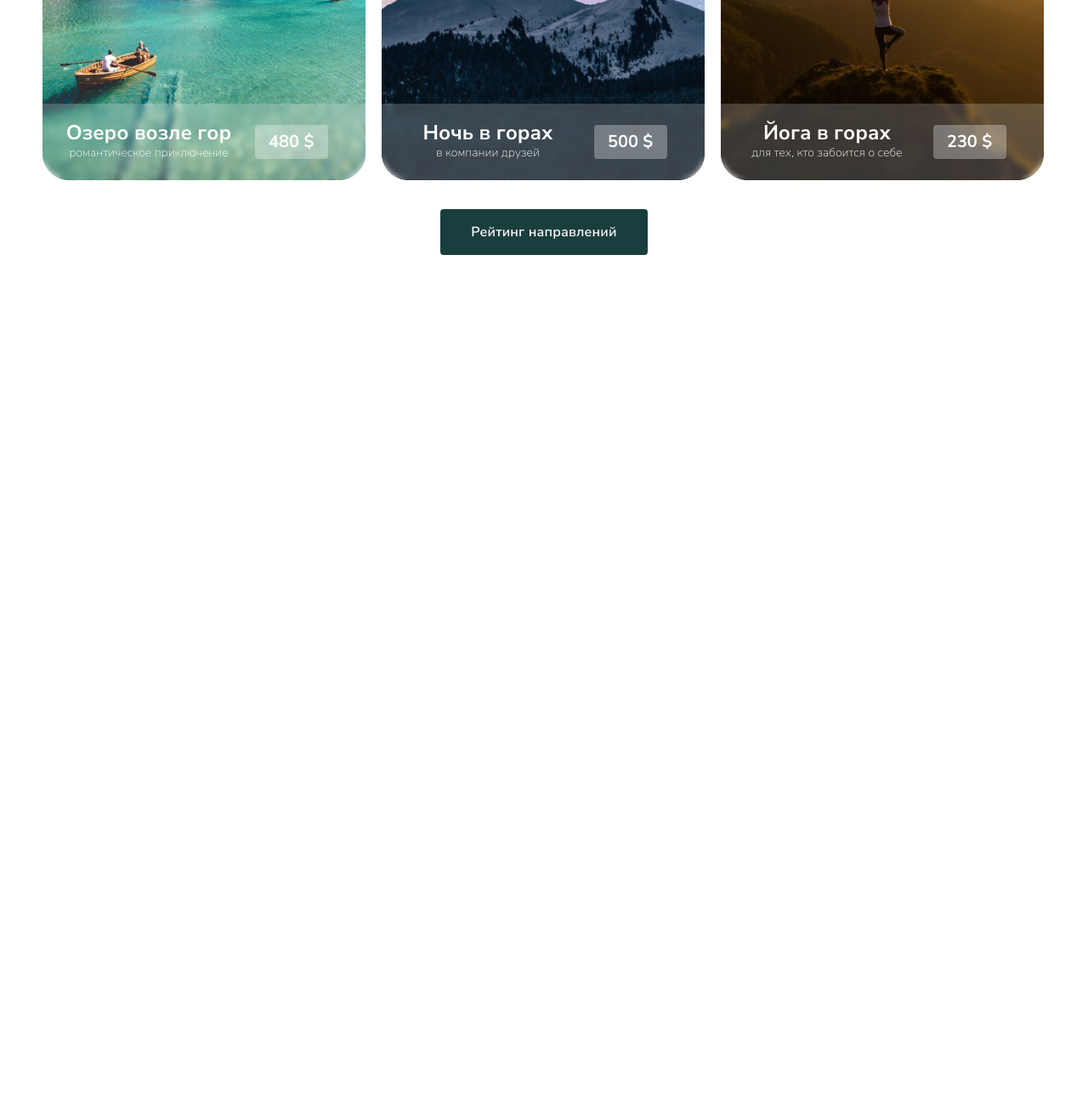
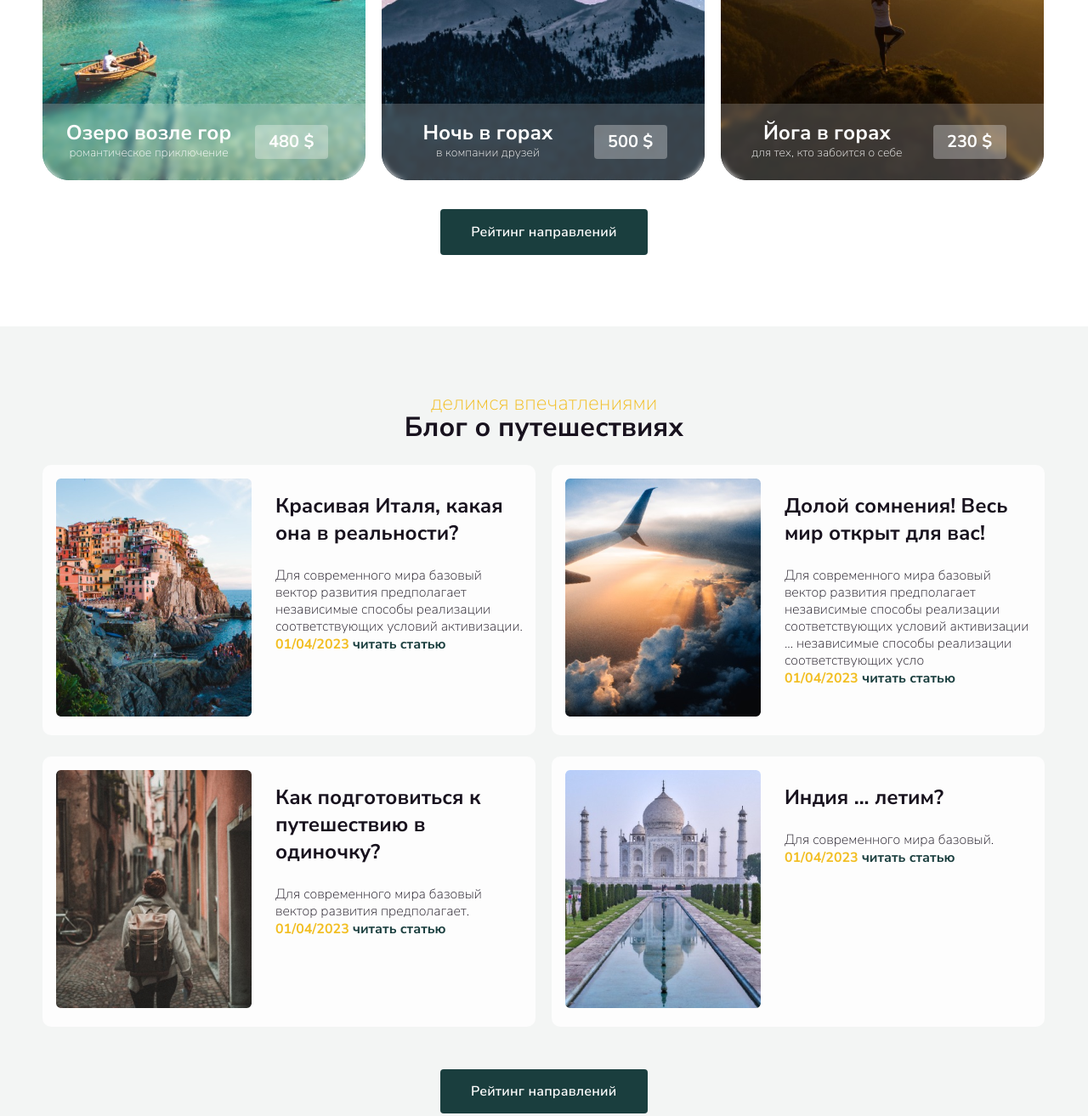
Before and after one commit to kensei93/rumtibet, a plain HTML site: page index.html in a window 1280 px wide. Shown: the part 2928-4241 px from the top of the page at 85% size. Before the commit the page ends 3228 px from the top, so only its background shows below. Drawn offline with Linux system fonts and the light colour scheme.

Commit message:
Blog and report

```diff
--- a/index.html
+++ b/index.html
@@ -124,8 +124,8 @@
      <section class="middle">
       <div class="container">
         <div class="middle__text">
-        <label class="middle__label">по версии отдыхающих </label>
-        <span class="middle__span">Популярные направления</span>
+        <label class="yellow__label">по версии отдыхающих </label>
+        <span class="black__span">Популярные направления</span>
         </div>
         <div class="middle__pic">
           <div class="back-img back-img__first">
@@ -163,6 +163,78 @@
         <a href="#" class="middle__raiting">Рейтинг направлений</a>
         </div>
      </section>
+  <section class="blog">
+    <div class="container">
+      <div class="blog-description">
+      <label class="yellow__label">делимся впечатлениями</label>
+      <span class="black__span">Блог о путешествиях</span>
+      </div>
+      <div class="blog-foto">
+        <div class="foto-journeys">
+          <img src="img/Rectangle 19.png" alt="" class="img-blog">
+          <div class="text-blog">
+          <span class="span-blog">Красивая Италя, какая она в реальности?</span>
+           <p class="p-blog">Для современного мира базовый вектор развития предполагает независимые способы реализации соответствующих условий активизации.</p>
+          <span class="blog-data">01/04/2023</span>
+          <a href="#" class="blog-article">читать статью</a>
+          </div>
+        </div>
 
+        <div class="foto-journeys  foto-journeys__margin">
+          <img src="img/Rectangle 20.png" alt="" class="img-blog">
+         <div class="text-blog"><span class="span-blog">Долой сомнения! Весь мир открыт для вас!</span>
+
+
+      <p class="p-blog">Для современного мира базовый вектор развития предполагает независимые способы реализации соответствующих условий активизации ... независимые способы реализации соответствующих усло</p>
+       <span class="blog-data">
+        01/04/2023
+       </span>
+       <a href="#"  class="blog-article">читать статью</a>
+    </div>
+
+      </div>
+        <div class="foto-journeys">
+          <img src="img/Rectangle 21.png" alt="" class="img-blog">
+          <div class="text-blog">
+          <span class="span-blog">Как подготовиться к путешествию в одиночку? </span>
+          <p class="p-blog">Для современного мира базовый вектор развития предполагает.</p>
+
+          <span class="blog-data">01/04/2023</span>
+        <a href="#" class="blog-article">читать статью</a>
+        </div>
+        </div>
+
+        <div class="foto-journeys foto-journeys__margin">
+          <img src="img/Rectangle 22.png" alt="" class="img-blog">
+          <div class="text-blog">
+          <span class="span-blog">Индия ... летим?</span>
+          <p class="p-blog">Для современного мира базовый.</p>
+          <span class="blog-data">01/04/2023</span>
+          <a href="#" class="blog-article">читать статью</a>
+          </div>
+        </div>
+      </div>
+      <a href="#" class="middle__raiting blog-button">Рейтинг направлений</a>
+    </div>
+
+  </section>
+  <section class="report">
+    <div class="container">
+      <div class="report__text">
+      <label class="yellow__label">фото-отчет</label>
+      <span class="black__span">Делимся впечатлениями</span>
+      </div>
+      <div class="report__foto">
+       <img src="img/fof1.png" alt="">
+       <img src="img/fof2.png" alt="">
+       <img src="img/fof3.png" alt="">
+       <img src="img/fof4.png" alt="">
+       <img src="img/fof5.png" alt="">
+       <img src="img/fof6.png" alt="">
+      </div>
+      <a href="#" class="report__button">Наш pinteres</a>
+    </div>
+
+  </section>
   </body>
 </html>
--- a/style.css
+++ b/style.css
@@ -292,7 +292,7 @@ line-height: 150%;
     height: 38px;
     text-align: center;
 }
-.middle__label {
+.yellow__label {
 color: #F2BE22;
 font-family: "Nunito Sans";
 font-size: 24px;
@@ -301,7 +301,7 @@ line-height: 20px;
 display: block;
 }
 
-.middle__span {
+.black__span {
 color: #18121E;
 text-align: center;
 font-family: "Nunito Sans";
@@ -454,3 +454,119 @@ vertical-align: 5px;
     text-decoration: none;
     padding: 16px 36px;
 }
+
+
+
+.blog {
+    margin-top: 100px;
+    height: 1036px;
+    background: #F3F5F4;
+
+}
+
+.blog-description {
+    text-align: center;
+    padding-top: 80px;
+
+}
+
+.foto-journeys {
+    display: inline-block;
+    width: 580px;
+
+    background: #FDFDFD;
+    margin-top: 15px;
+    border-radius: 10px;
+    margin-top: 25px;
+
+}
+
+.text-blog {
+    display: inline-block;
+    width: 294px;
+    margin-left: 24px;
+    margin-top: 32px;
+    height: 280px;
+    vertical-align: top;
+
+}
+
+.span-blog {
+color: #18121E;
+font-family: "Nunito Sans";
+font-size: 24px;
+font-weight: 700;
+line-height: 32px;
+
+
+}
+
+.p-blog {
+overflow: hidden;
+color: #18121E;
+text-overflow: ellipsis;
+font-family: "Nunito Sans";
+font-weight: 400;
+line-height: 20px;
+text-align: left;
+margin-top: 24px
+
+}
+
+.blog-data {
+color: #F2BE22;
+font-family: "Nunito Sans";
+font-weight: 700;
+line-height: 20px;
+}
+
+.blog-article {
+color: #1A3E3E;
+font-family: "Nunito Sans";
+font-weight: 700;
+line-height: 20px;
+text-decoration: none;
+
+}
+
+
+.img-blog {
+   margin: 16px 0 16px 16px;
+}
+
+.blog-button {
+    display: block;
+    margin-top: 50px;
+}
+
+.foto-journeys__margin {
+    margin-left: 15px;
+}
+.report {
+    margin-top: 80px;
+}
+.report__text {
+    text-align: center;
+
+}
+
+.report__foto {
+    margin-top: 40px;
+}
+
+.report__button {
+    display: block;
+    margin-top: 50px;
+    border-radius: 4px;
+    background: #1A3E3E;
+    color: #FDFDFD;
+    font-family: "Nunito Sans";
+    font-size: 16px;
+    font-weight: 600;
+    line-height: 20px;
+    letter-spacing: 0.192px;
+    text-decoration: none;
+    width: 172px;
+    height: 52px;
+    padding: 16px 36px;
+}
```
Also changed, not shown: img/Rectangle 19.png (added), img/Rectangle 20.png (added), img/Rectangle 21.png (added), img/Rectangle 22.png (added), img/fof1.png (added), img/fof2.png (added), img/fof3.png (added), img/fof4.png (added), img/fof5.png (added), img/fof6.png (added).
